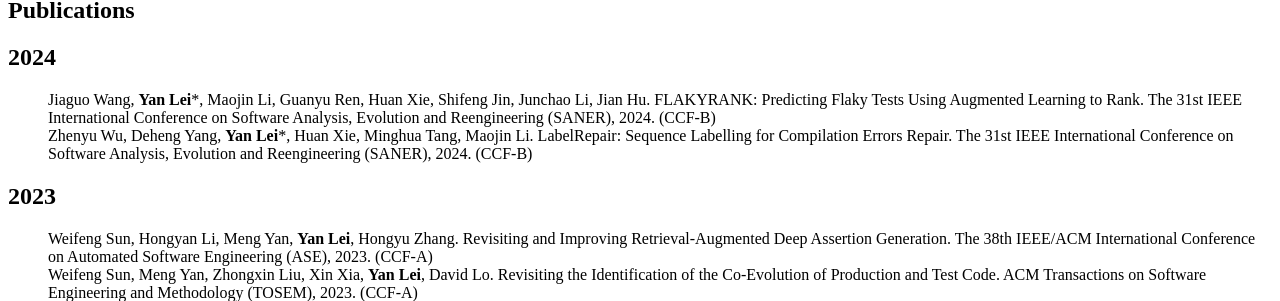
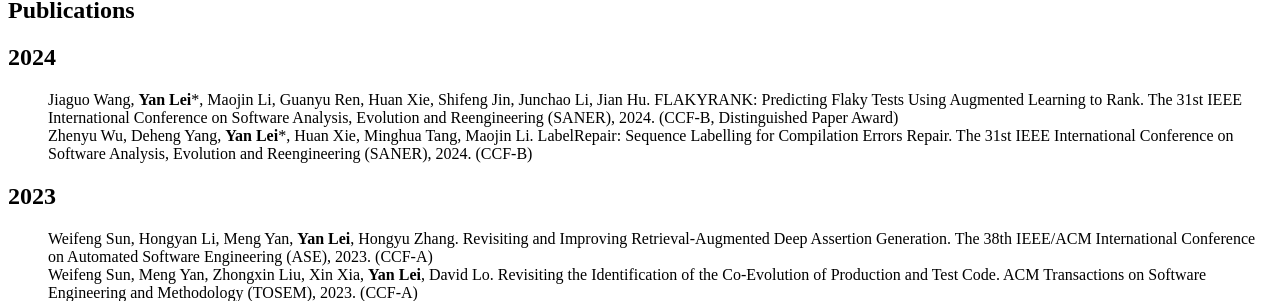
Before and after one commit to yanlei-cs/yanlei-cs.github.io, a Jekyll site: the page built from publications.md, in a window 1280 px wide. Shown: the part 519-820 px from the top of the page. Built offline with Jekyll 4.4.1, drawn with Linux system fonts in a browser that asks for light colours; nearby versions of some CDN libraries; comment, search, counter and statistics services are not loaded.

Commit message:
Update publications.md

```diff
--- a/publications.md
+++ b/publications.md
@@ -8,7 +8,7 @@
 
 ## 2024
 <UL style="LIST-STYLE-TYPE: none" class=pubs>
-<LI>Jiaguo Wang, <strong>Yan Lei</strong>*, Maojin Li, Guanyu Ren, Huan Xie, Shifeng Jin, Junchao Li, Jian Hu. FLAKYRANK: Predicting Flaky Tests Using Augmented Learning to Rank. The 31st IEEE International Conference on Software Analysis, Evolution and Reengineering (SANER), 2024. (CCF-B)</LI>
+<LI>Jiaguo Wang, <strong>Yan Lei</strong>*, Maojin Li, Guanyu Ren, Huan Xie, Shifeng Jin, Junchao Li, Jian Hu. FLAKYRANK: Predicting Flaky Tests Using Augmented Learning to Rank. The 31st IEEE International Conference on Software Analysis, Evolution and Reengineering (SANER), 2024. (CCF-B, Distinguished Paper Award)</LI>
 
  <LI>Zhenyu Wu, Deheng Yang, <strong>Yan Lei</strong>*, Huan Xie, Minghua Tang, Maojin Li. LabelRepair: Sequence Labelling for Compilation Errors Repair. The 31st IEEE International Conference on Software Analysis, Evolution and Reengineering (SANER), 2024. (CCF-B)</LI>
 </UL>
```
